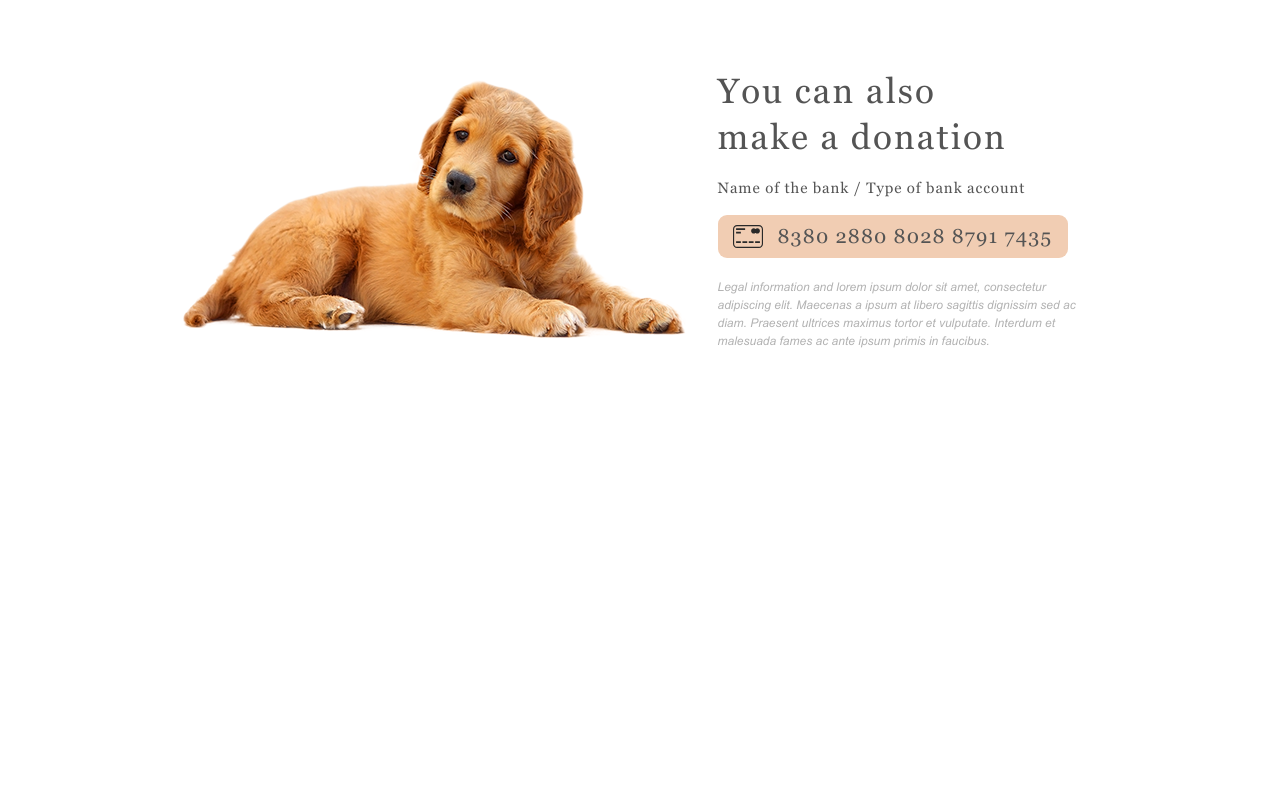
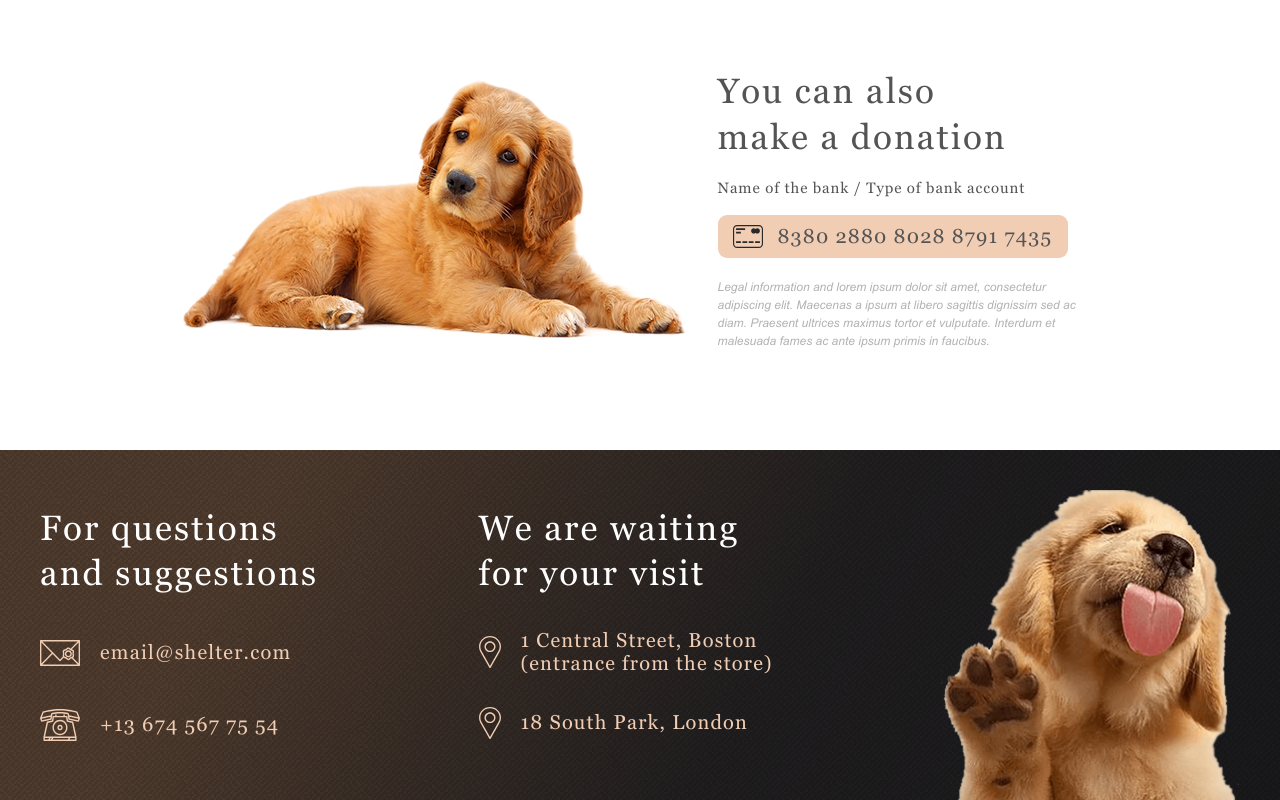
Before and after one commit to SarychevaAA/Projects, a website built with webpack: page shelter/src/pages/index.html in a window 1280 px wide. Shown: the part 2997-3797 px from the top of the page. Before the commit the page ends 3447 px from the top, so only its background shows below. Built offline with nearby package versions, Linux system fonts and the light colour scheme; files whose address does not match are found by name.

Commit message:
feat: add main page footer with its styles

```diff
--- a/shelter/src/pages/index.html
+++ b/shelter/src/pages/index.html
@@ -127,12 +127,39 @@
                 </h3>
                 <p class="subheading">Name of the bank / Type of bank account</p>
                 <div class="credit-card">
-                    <img src="../img/credit-card.svg" alt="icon">
+                    <img src="../img/icons/credit-card.svg" alt="icon">
                     <h4>8380 2880 8028 8791 7435</h4>
                 </div>
                 <p class="legal-information">Legal information and lorem ipsum dolor sit amet, consectetur adipiscing elit. Maecenas a ipsum at libero sagittis dignissim sed ac diam. Praesent ultrices maximus tortor et vulputate. Interdum et malesuada fames ac ante ipsum primis in faucibus.</p>
             </div>
         </div>
     </section>
+    <footer class="footer">
+        <div class="wrapper">
+            <div class="connection">
+                <h3>For questions and suggestions</h3>
+                <div class="connection-item">
+                    <img src="../img/icons/icon-email.svg" alt="email">
+                    <h4>email@shelter.com</h4>
+                </div>
+                <div class="connection-item">
+                    <img src="../img/icons/icon-phone.svg" alt="phone">
+                    <h4>+13 674 567 75 54</h4>
+                </div>
+            </div>
+            <div class="location">
+                <h3>We are waiting for your visit</h3>
+                <div class="location-item">
+                    <img src="../img/icons/icon-marker.svg" alt="marker">
+                    <h4>1 Central Street, Boston (entrance from the store)</h4>
+                </div>
+                <div class="location-item">
+                    <img src="../img/icons/icon-marker.svg" alt="marker">
+                    <h4>18 South Park, London </h4>
+                </div>
+            </div>
+            <img src="../img/footer-puppy.png" alt="poppy">
+        </div>
+    </footer>
 </body>
 </html>
--- a/shelter/src/style/_style.scss
+++ b/shelter/src/style/_style.scss
@@ -75,7 +75,7 @@ button{
   margin-top: -118px;
   padding-top: 180px;
   background: #211F20;
-  background: url("../img/background.png"), linear-gradient(-60deg, $background-gradient-stop,#211F20, $background-gradient-start 80%) ;
+  background: url("../img/background.png"), linear-gradient(-60deg, $background-header-gradient-stop,#211F20, $background-gradient-start 80%) ;
   .wrapper{
     display: flex;
     flex-direction: row;
@@ -300,5 +300,61 @@ button{
     color: $color-dark-m;
     margin: 0;
   }
+}
+
+.footer{
+  background: #211F20;
+  background: url("../img/background.png"), linear-gradient(-60deg, $background-footer-gradient-stop,#211F20, $background-gradient-start 80%) ;
+  .wrapper{
+    padding-top: 40px;
+    display: flex;
+    flex-direction: row;
+    gap: 160px;
+  }
+  h3{
+    font-size: 35px;
+    line-height: 130%;
+    font-weight: normal;
+    letter-spacing: 0.06em;
+    color: $color-light-xl;
+    margin: 16px 0 0;
+  }
+  h4{
+    font-size: 20px;
+    line-height: 115%;
+    letter-spacing: 0.06em;
+    font-weight: normal;
+    margin: 0;
+  }
+  .connection{
+    margin: 0;
+    color: $color-primary;
+    width: 425px;
+    display: flex;
+    flex-direction: column;
+    gap: 40px;
+
+    .connection-item{
+      display: flex;
+      flex-direction: row;
+      align-items: center;
+      gap: 20px;
+    }
+  }
+  .location{
+    margin: 0;
+    color: $color-primary;
+    width: 460px;
+    display: flex;
+    flex-direction: column;
+    gap: 32px;
+
+    .location-item{
+      display: flex;
+      flex-direction: row;
+      align-items: center;
+      gap: 20px;
+    }
+  }
 
 }
--- a/shelter/src/style/_var.scss
+++ b/shelter/src/style/_var.scss
@@ -8,4 +8,5 @@ $color-light-s: #FAFAFA;
 $color-light-l: #F6F6F6;
 $color-light-xl: #FFFFFF;
 $background-gradient-start: #513D2F;
-$background-gradient-stop: #211F20;
+$background-header-gradient-stop: #211F20;
+$background-footer-gradient-stop: #1A1A1C;
```
